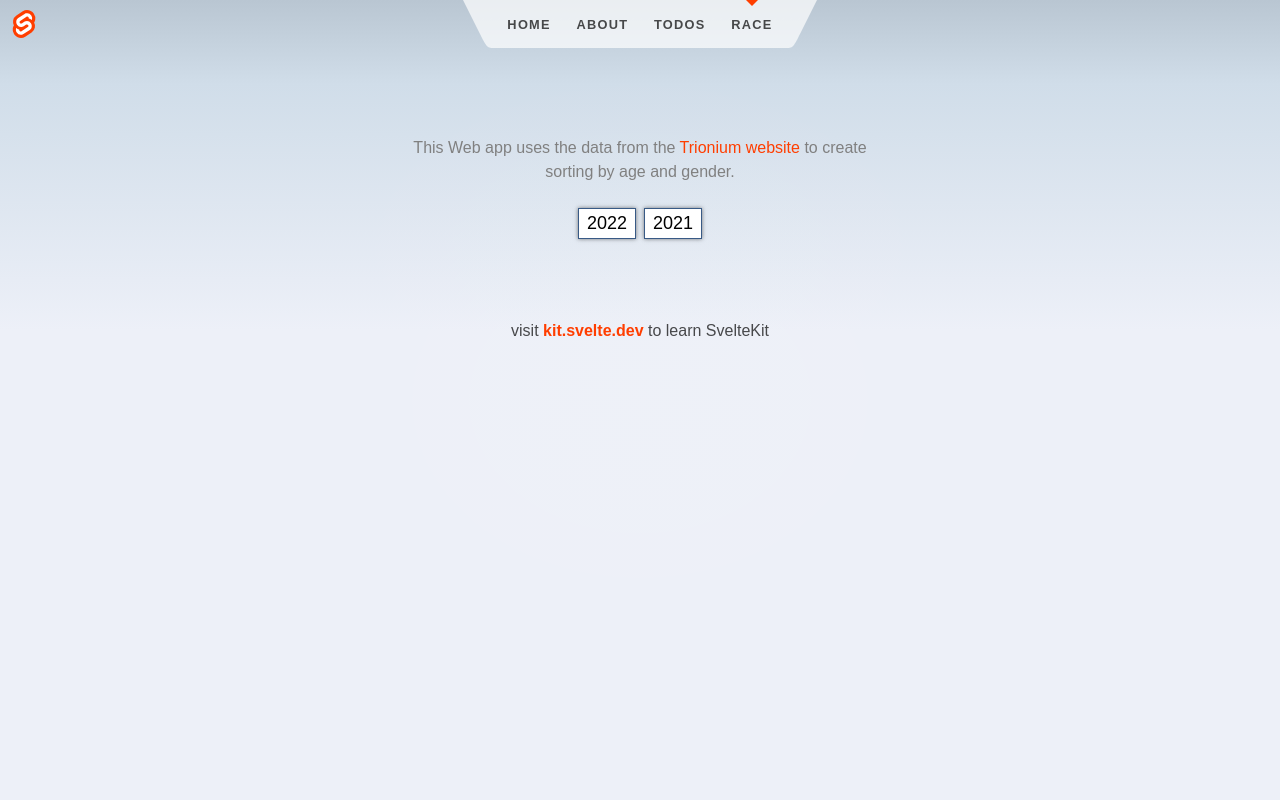
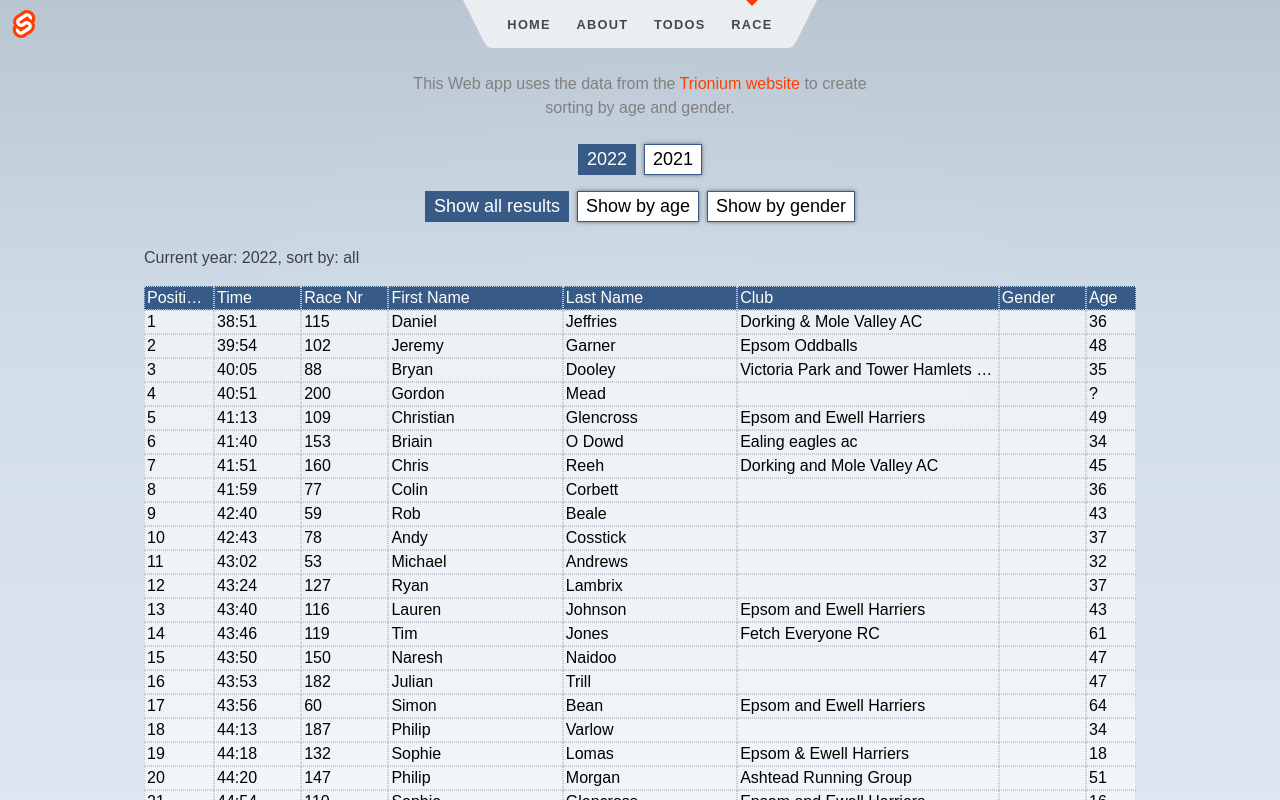
Before and after one commit to Shwartz/race-svelte, a SvelteKit app: page /race in a window 1280 px wide. Shown: the top 800 px of the page. Built offline with nearby package versions, Linux system fonts and the light colour scheme.

Commit message:
Add proper sorting and design

```diff
--- /dev/null
+++ b/src/components/TableTemplateAll.svelte
@@ -0,0 +1,57 @@
+<script>
+	export let raceData;
+</script>
+
+	<div class="grid8 head">
+		<div>Position all</div>
+		<div>Time</div>
+		<div>Race Nr</div>
+		<div>First Name</div>
+		<div>Last Name</div>
+		<div>Club</div>
+		<div>Gender</div>
+		<div>Age</div>
+	</div>
+	{#each raceData as row, i}
+		<div class="grid8">
+			<div>{row.position}</div>
+			<div>{row.time}</div>
+			<div>{row.raceNumber}</div>
+			<div>{row.firstName}</div>
+			<div>{row.lastName}</div>
+			<div title={row.club}>{row.club}</div>
+			<div>{row.gender || ''}</div>
+			<div>{row.age}</div>
+		</div>
+	{/each}
+
+<style>
+    .grid8.head {
+        background: #385a86;
+    }
+    .head div {
+        color: white;
+    }
+
+    .head div {
+        overflow: visible;
+        white-space: break-spaces;
+    }
+    .grid8 {
+        display: grid;
+        min-width: 600px;
+        background: rgba(255,255,255,0.6);
+    }
+
+    .grid8 div {
+        padding: 2px;
+        border: 1px dotted #c2c9d4;
+        white-space: nowrap;
+        overflow: hidden;
+        text-overflow: ellipsis;
+    }
+
+    .grid8 {
+        grid-template-columns: 70px 1fr 1fr 2fr 2fr 3fr 1fr 50px;
+    }
+</style>
--- /dev/null
+++ b/src/components/TableTemplateByAge.svelte
@@ -0,0 +1,71 @@
+<script>
+	import { sortByAge } from '../lib/utils/sort';
+
+	export let raceData;
+	$: data = sortByAge(raceData);
+</script>
+
+<div>
+	{#each data as ageGroup}
+		{#if ageGroup.data.length}
+			<h3>{ageGroup.title}</h3>
+			<div class='grid9 head'>
+				<div>Position all</div>
+				<div>Position in group</div>
+				<div>Time</div>
+				<div>Race Nr</div>
+				<div>First Name</div>
+				<div>Last Name</div>
+				<div>Club</div>
+				<div>Gender</div>
+				<div>Age</div>
+			</div>
+			{#each ageGroup.data as row, i}
+				<div class='grid9'>
+					<div>{row.position}</div>
+					<div>{i + 1}</div>
+					<div>{row.time}</div>
+					<div>{row.raceNumber}</div>
+					<div>{row.firstName}</div>
+					<div>{row.lastName}</div>
+					<div title={row.club}>{row.club}</div>
+					<div>{row.gender || ""}</div>
+					<div>{row.age}</div>
+				</div>
+			{/each}
+		{/if}
+	{/each}
+</div>
+
+<style>
+    .grid9.head {
+        background: #385a86;
+    }
+
+    .head div {
+        color: white;
+    }
+
+    .head div {
+        overflow: visible;
+        white-space: break-spaces;
+    }
+
+    .grid9 {
+        display: grid;
+        min-width: 600px;
+        background: rgba(255,255,255,0.6);
+    }
+
+    .grid9 div {
+        padding: 2px;
+        border: 1px dotted #c2c9d4;
+        white-space: nowrap;
+        overflow: hidden;
+        text-overflow: ellipsis;
+    }
+
+    .grid9 {
+        grid-template-columns: 70px 70px 1fr 1fr 2fr 2fr 3fr 1fr 50px;
+    }
+</style>
--- /dev/null
+++ b/src/components/TableTemplateByGender.svelte
@@ -0,0 +1,83 @@
+<script>
+	export let raceData;
+	$: female = raceData.filter(row => row.gender === 'Female');
+	$: male = raceData.filter(row => row.gender === 'Male');
+	$: hasData = female.length > 0 && male.length > 0;
+	$: arr = [
+		{
+			data: female,
+			title: 'Female'
+		},
+		{
+			data: male,
+			title: 'Male'
+		}
+	];
+</script>
+
+<div>
+	{#if hasData}
+		{#each arr as byGender, i}
+			<h3>{byGender.title}</h3>
+			<div class='grid9 head'>
+				<div>Position all</div>
+				<div>Position in group</div>
+				<div>Time</div>
+				<div>Race Nr</div>
+				<div>First Name</div>
+				<div>Last Name</div>
+				<div>Club</div>
+				<div>Gender</div>
+				<div>Age</div>
+			</div>
+			{#each byGender.data as row, i}
+				<div class='grid9'>
+					<div>{row.position}</div>
+					<div>{i + 1}</div>
+					<div>{row.time}</div>
+					<div>{row.raceNumber}</div>
+					<div>{row.firstName}</div>
+					<div>{row.lastName}</div>
+					<div title={row.club}>{row.club}</div>
+					<div>{row.gender || ""}</div>
+					<div>{row.age}</div>
+				</div>
+			{/each}
+		{/each}
+	{:else }
+		<p>No data available.</p>
+	{/if}
+</div>
+
+<style>
+    .grid9.head {
+        background: #385a86;
+    }
+
+    .head div {
+        color: white;
+    }
+
+    .head div {
+        overflow: visible;
+        white-space: break-spaces;
+    }
+
+    .grid9 {
+        display: grid;
+        min-width: 600px;
+        background: rgba(255, 255, 255, 0.6);
+    }
+
+    .grid9 div {
+        padding: 2px;
+        border: 1px dotted #c2c9d4;
+        white-space: nowrap;
+        overflow: hidden;
+        text-overflow: ellipsis;
+    }
+
+    .grid9 {
+        grid-template-columns: 70px 70px 1fr 1fr 2fr 2fr 3fr 1fr 50px;
+    }
+</style>
--- /dev/null
+++ b/src/lib/utils/sort.tsx
@@ -0,0 +1,38 @@
+interface RaceData {
+	"position": string;
+	"time": string;
+	"raceNumber": string;
+	"firstName": string;
+	"lastName": string;
+	"club": string;
+	"gender": string;
+	"age": string;
+}
+
+const hasAge = (age: string) => {
+	const isNumber = parseInt(age, 10);
+	if (isNaN(isNumber) || isNumber === 0) {
+		return 0;
+	}
+	return isNumber;
+}
+
+export const sortByAge = (raceData: RaceData[]) => {
+	const age19 = raceData.filter(row => +row.age < 20 && +row.age > 0);
+	const age29 = raceData.filter(row => +row.age < 30 && +row.age > 19);
+	const age39 = raceData.filter(row => +row.age < 40 && +row.age > 29);
+	const age49 = raceData.filter(row => +row.age < 50 && +row.age > 39);
+	const age59 = raceData.filter(row => +row.age < 60 && +row.age > 49);
+	const age100 = raceData.filter(row => +row.age > 59);
+	const noAge = raceData.filter(row => hasAge(row.age) === 0);
+
+	return [
+		{data: age19, title: 'Under 20'},
+		{data: age29, title: 'Under 30'},
+		{data: age39, title: 'Under 40'},
+		{data: age49, title: 'Under 50'},
+		{data: age59, title: 'Under 60'},
+		{data: age100, title: 'Seniors'},
+		{data: noAge, title: 'Unknown age'},
+	];
+}
--- a/src/routes/race/+page.svelte
+++ b/src/routes/race/+page.svelte
@@ -1,13 +1,7 @@
 <script>
-import { onMount } from 'svelte';
-
-const path = "/data/test.json";
-onMount(async function() {
-	const response = await fetch(path);
-	const { data } = await response.json();
-	console.log(data);
-})
-
+import DataTable from './DataTable.svelte';
+export let currentYear = '2022';
+export let sortBy = 'all';
 </script>
 
 <svelte:head>
@@ -17,12 +11,19 @@ onMount(async function() {
 
 <section>
 	<div class='race'>
-		<p class='headline'>This Web app uses the data from the <a href='https://www.trionium.com/ashtead10k/'> Trionium
-			website </a> to create sorting by age and gender.</p>
+		<p class='headline'>This Web app uses the data from the
+			<a href='https://www.trionium.com/ashtead10k/'> Trionium website </a> to create sorting by age and gender.
+		</p>
 		<div class='race_navigation'>
-			<button type='button'>2022</button>
-			<button type='button'>2021</button>
+			<button class:active={currentYear === '2022'} on:click={() => currentYear='2022'} type='button'>2022</button>
+			<button class:active={currentYear === '2021'} on:click={() => currentYear='2021'} type='button'>2021</button>
 		</div>
+		<div class='race_navigation'>
+			<button class:active={sortBy === 'all'} on:click={() => sortBy = 'all'} type="button">Show all results</button>
+			<button class:active={sortBy === 'byAge'} on:click={() => sortBy = 'byAge'} type="button">Show by age</button>
+			<button class:active={sortBy === 'byGender'} on:click={() => sortBy = 'byGender'} type="button">Show by gender</button>
+		</div>
+		<DataTable {currentYear} {sortBy} />
 	</div>
 </section>
 
@@ -37,9 +38,9 @@ onMount(async function() {
 
     .race {
         width: 100%;
-        max-width: var(--column-width);
-        margin: var(--column-margin-top) auto 0 auto;
-        line-height: 1;
+				display: flex;
+				justify-content: center;
+				flex-direction: column;
     }
 
 		.race_navigation {
@@ -58,7 +59,7 @@ onMount(async function() {
         transition: .2s;
     }
 
-		button .current {
+		button.active {
         background: #385a86;
         box-shadow: none;
         color: #fff;
--- /dev/null
+++ b/src/routes/race/DataTable.svelte
@@ -0,0 +1,50 @@
+<script>
+	import TableTemplate from '../../components/TableTemplateAll.svelte';
+	import TableTemplateByAge from '../../components/TableTemplateByAge.svelte';
+	import TableTemplateByGender from '../../components/TableTemplateByGender.svelte';
+
+	export let currentYear;
+	export let sortBy;
+	export let isLoader = false;
+	const endpoint = {
+		'2021': '/data/data-202109.json',
+		'2022': '/data/data-202209.json'
+	};
+	export let yearsLoaded = {};
+
+	const getData = async () => {
+		console.log('get data run');
+		isLoader = true;
+		try {
+			const response = await fetch(endpoint[currentYear]);
+			const { data } = await response.json();
+			yearsLoaded = { ...yearsLoaded, [currentYear]: data };
+			isLoader = false;
+			console.log('yearsLoaded: ', yearsLoaded);
+		} catch (err) {
+			console.log(err);
+		}
+	};
+
+	$: if (!yearsLoaded?.[currentYear]?.length) {
+		getData();
+	}
+
+</script>
+
+{#if isLoader}
+	<div>Loading in progress...</div>
+{/if}
+<p>Current year: {currentYear}, sort by: {sortBy}</p>
+
+{#if yearsLoaded?.[currentYear]?.length}
+	{#if sortBy === 'all'}
+		<TableTemplate raceData={yearsLoaded[currentYear]} />
+	{/if}
+	{#if sortBy === 'byAge'}
+		<TableTemplateByAge raceData={yearsLoaded[currentYear]} />
+	{/if}
+	{#if sortBy === 'byGender'}
+		<TableTemplateByGender raceData={yearsLoaded[currentYear]} />
+	{/if}
+{/if}
```
